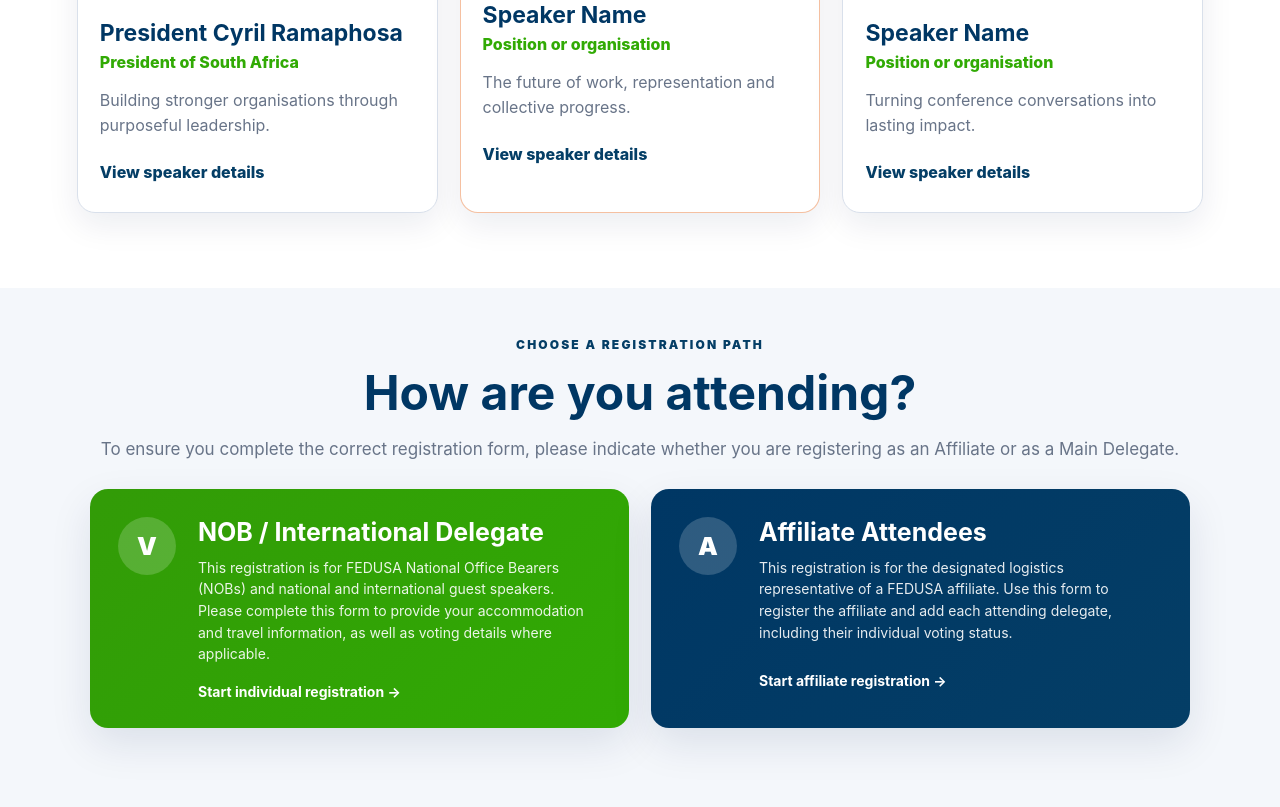
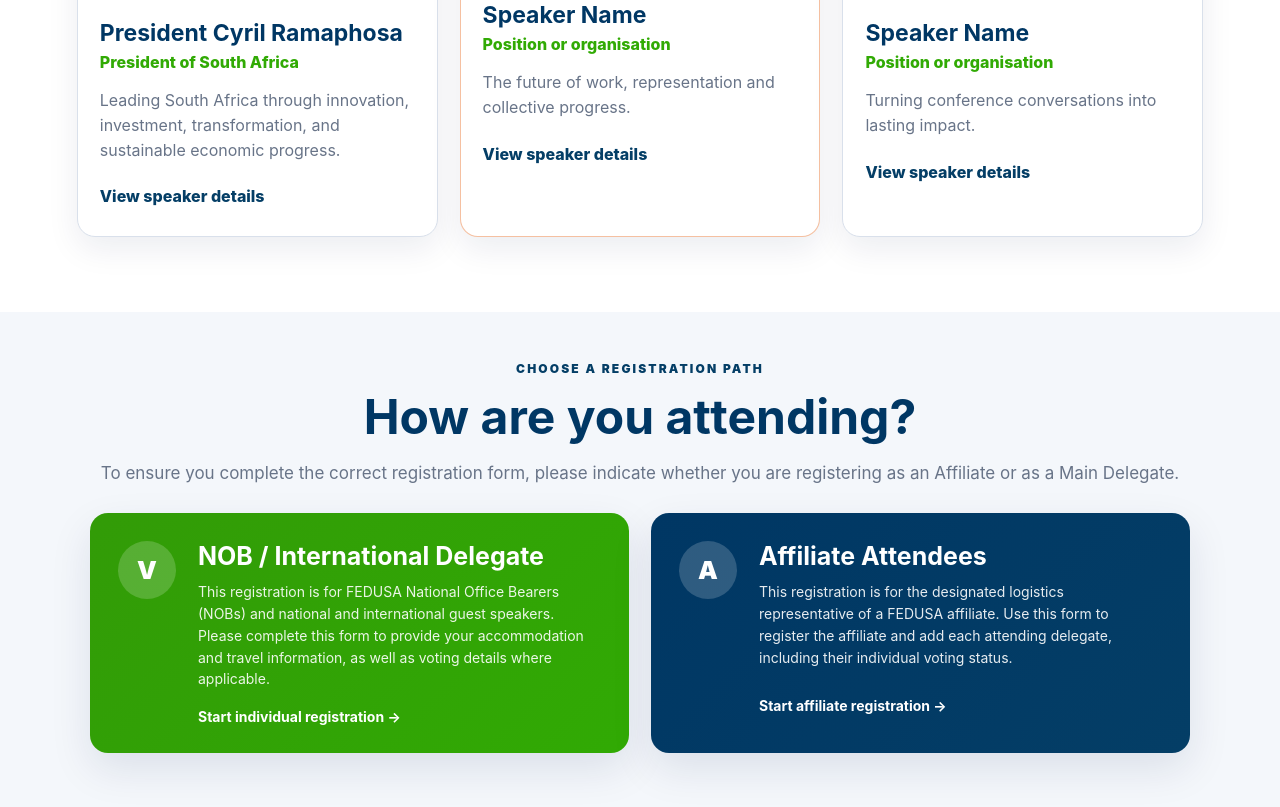
Before and after one commit to annora-studios/fedusaV4, a website: page public/index.html in a window 1280 px wide. Shown: the part 1207-2014 px from the top of the page. Drawn offline with Linux system fonts and the light colour scheme.

Commit message:
Update speaker topic for Cyril Ramaphosa

```diff
--- a/public/index.html
+++ b/public/index.html
@@ -59,7 +59,7 @@
   <div class="speaker-grid">
     <article class="speaker-card">
       <div class="speaker-image-wrap"><img src="/assets/speaker-1.svg" alt="Keynote speaker placeholder"><span>14 October 2026</span></div>
-      <div class="speaker-copy"><h3>President Cyril Ramaphosa</h3><p class="speaker-role">President of South Africa</p><p class="speaker-topic">Building stronger organisations through purposeful leadership.</p><button class="speaker-more" type="button">View speaker details</button><div class="speaker-bio hidden">Add the speaker biography, session time and keynote description here.</div></div>
+      <div class="speaker-copy"><h3>President Cyril Ramaphosa</h3><p class="speaker-role">President of South Africa</p><p class="speaker-topic">Leading South Africa through innovation, investment, transformation, and sustainable economic progress.</p><button class="speaker-more" type="button">View speaker details</button><div class="speaker-bio hidden">Add the speaker biography, session time and keynote description here.</div></div>
     </article>
     <article class="speaker-card featured-speaker">
       <div class="speaker-image-wrap"><img src="/assets/speaker-2.svg" alt="Keynote speaker placeholder"><span>Featured address</span></div>
```
